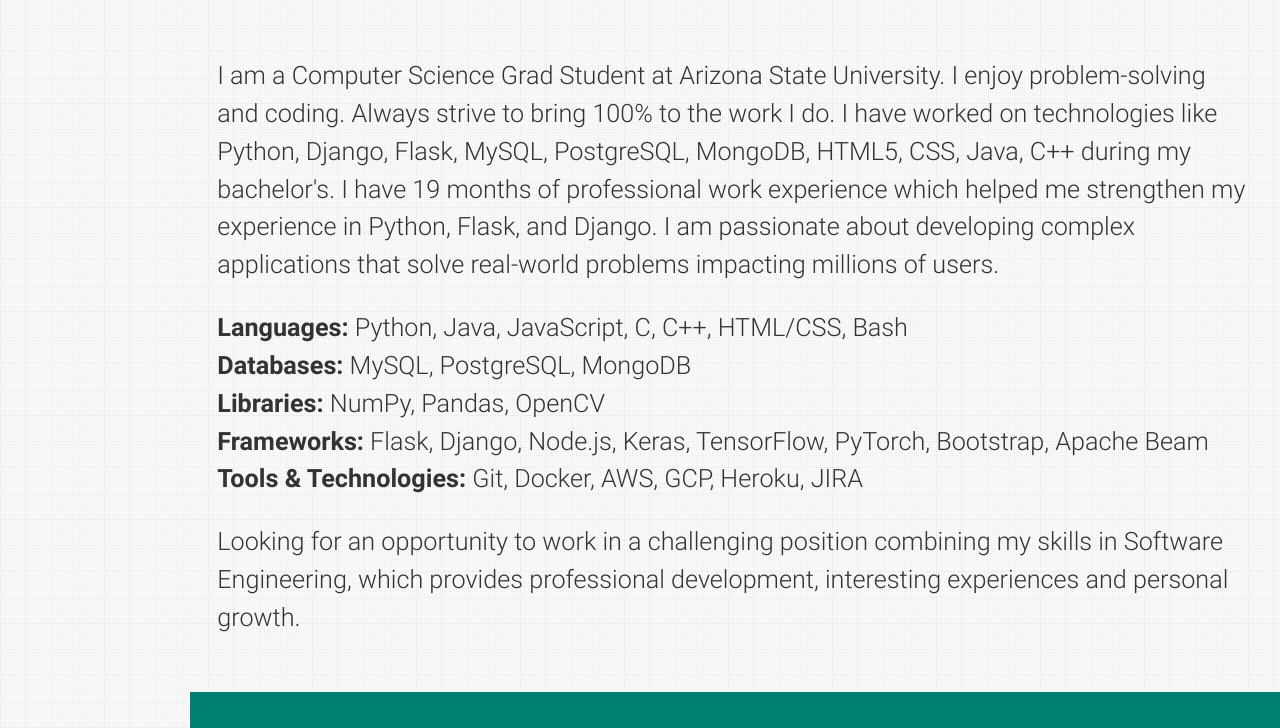
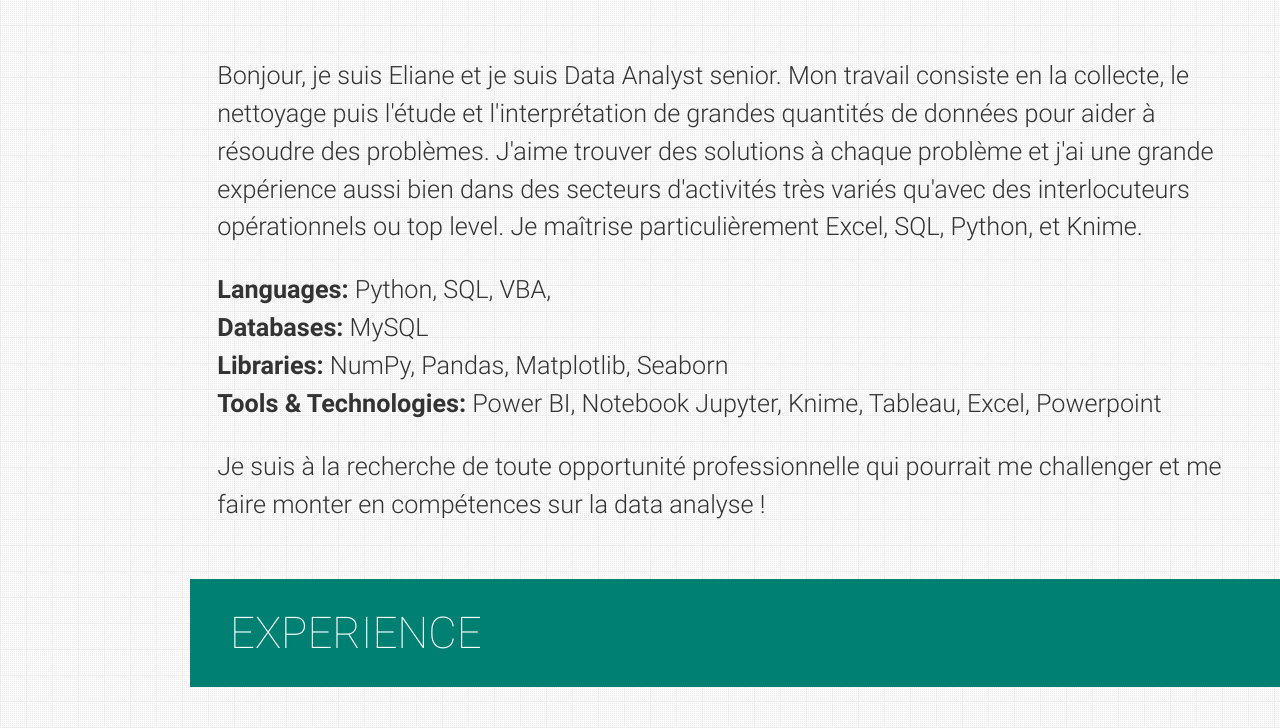
Before and after one commit to ElianeCamus/elianecamus.github.io, a plain HTML site: page index.html in a window 1280 px wide. Shown: the part 911-1639 px from the top of the page. Drawn offline with nearby package versions, Linux system fonts and the light colour scheme.

Commit message:
Update index.html

```diff
--- a/index.html
+++ b/index.html
@@ -260,41 +260,28 @@
           </h2>
         </blockquote> -->
         <p>
-          I am a Computer Science Grad Student at Arizona State University. I enjoy problem-solving and coding. Always strive to bring 100% to the work I do.
+          Bonjour, je suis Eliane et je suis Data Analyst senior. Mon travail consiste en la collecte, le nettoyage puis l'étude et l'interprétation de grandes quantités de données pour aider à résoudre des problèmes.
 
-          I have worked on technologies like Python, Django, Flask, MySQL, PostgreSQL, MongoDB, HTML5, CSS, Java, C++ during my bachelor's. I have 19 months of professional work experience which helped me strengthen my experience in Python, Flask, and Django.
+          J'aime trouver des solutions à chaque problème et j'ai une grande expérience aussi bien dans des secteurs d'activités très variés qu'avec des interlocuteurs opérationnels ou top level.
 
-          I am passionate about developing complex applications that solve real-world problems impacting millions of users.
+          Je maîtrise particulièrement Excel, SQL, Python, et Knime.
         </p>
         <p>
           <ul>
-            <li><b>Languages:</b> Python, Java, JavaScript, C, C++, HTML/CSS, Bash</li>
-            <li><b>Databases:</b> MySQL, PostgreSQL, MongoDB</li>
-            <li><b>Libraries:</b> NumPy, Pandas, OpenCV</li>
-            <li><b>Frameworks:</b> Flask, Django, Node.js, Keras, TensorFlow, PyTorch, Bootstrap, Apache Beam</li>
-            <li><b>Tools & Technologies:</b> Git, Docker, AWS, GCP, Heroku, JIRA</li>
+            <li><b>Languages:</b> Python, SQL, VBA, </li>
+            <li><b>Databases:</b> MySQL</li>
+            <li><b>Libraries:</b> NumPy, Pandas, Matplotlib, Seaborn</li>
+            <li><b>Tools & Technologies:</b> Power BI, Notebook Jupyter, Knime, Tableau, Excel, Powerpoint</li>
           </ul>
 
         </p>
 
-        <!-- <p>
-
-          Detail-oriented Software Developer with professional experience in Backend Development, Machine Learning, Computer Vision. I am adept in Python, Django, Flask, SQL, Machine Learning, Computer Vision.
-        </p> -->
         <p>
-          Looking for an opportunity to work in a challenging position combining my skills in Software Engineering, which provides professional development, interesting experiences and personal growth.
+          Je suis à la recherche de toute opportunité professionnelle qui pourrait me challenger et me faire monter en compétences sur la data analyse !
         </p>
         <!-- <p>
           Another Paragraph
         </p>  -->
-        <!-- <p>
-        <strong>Current Focus</strong>:&nbsp;<a aria-label="Navigate to the Inclusive Design Patterns homepage"
-          href="https://www.smashingmagazine.com/inclusive-design-patterns/">Accessibility</a>&nbsp;//&nbsp;<a
-          aria-label="Navigate to the Full Stack React homepage"
-          href="https://www.fullstackreact.com/">React</a>&nbsp;//&nbsp;<a
-          aria-label='Navigate to the article "Scalable CSS"'
-          href="https://mrmrs.github.io/writing/2016/03/24/scalable-css/">Design Systems</a>
-        </p> -->
       </div>
     </section>
 
```
